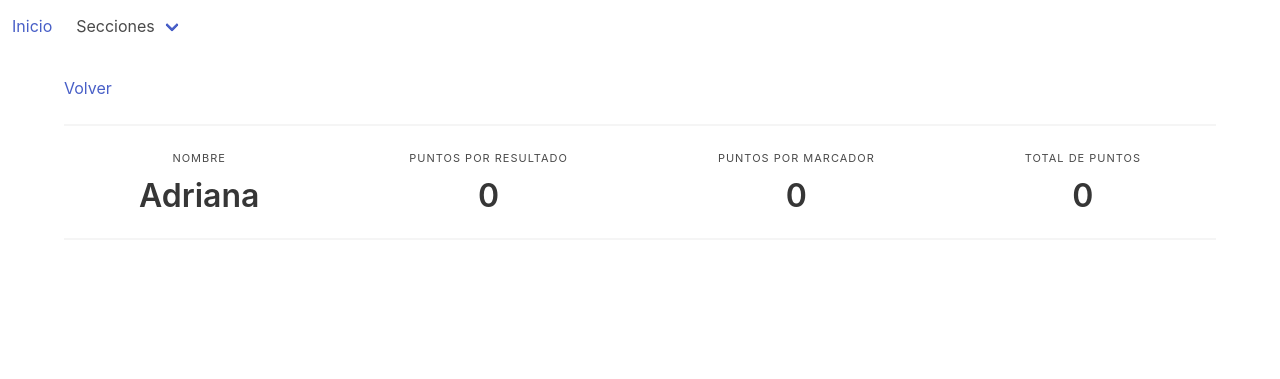
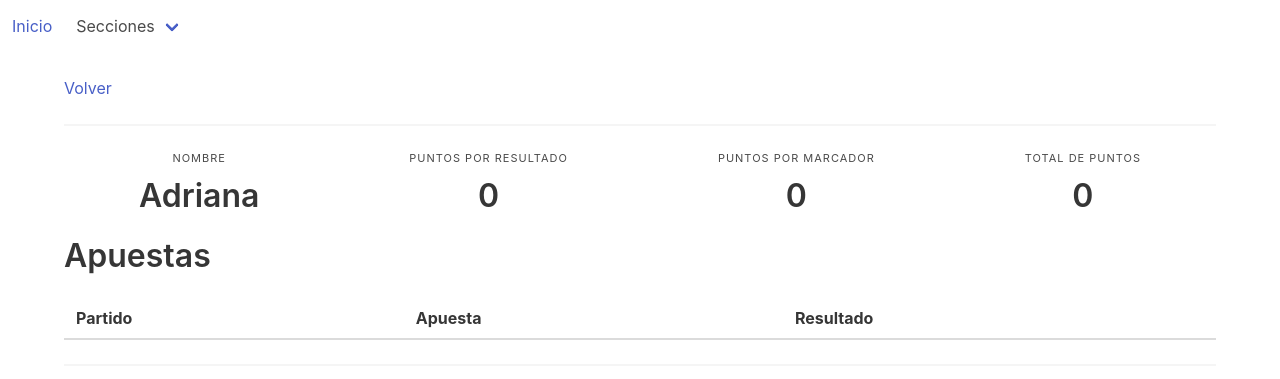
Before and after one commit to amekare/world_cup_2018, a Django app: page /dashboard/gamblers/8 in a window 1280 px wide. Shown: the top 379 px of the page. Run offline with Django 3.2, Linux system fonts and the light colour scheme; data comes from the database, SQL or seed files in the repository; lists and menus that the app fills with data are empty; some libraries are stand-ins or nearby versions.

Commit message:
visualizacion individual de las apuestas

```diff
--- a/dashboard/templatetags/custom_tags.py
+++ b/dashboard/templatetags/custom_tags.py
@@ -1,5 +1,4 @@
-from dashboard.models import Gambler
-from django.template.defaultfilters import stringfilter
+from dashboard.models import Gambler, Bet
 from django import template
 
 register = template.Library()
@@ -10,3 +9,12 @@ def total_points(value, arg):
     gambler = Gambler.objects.get(name=arg)
     points = gambler.points_semi + gambler.points_score + gambler.points_final + gambler.points_8vo+gambler.points_4vo + gambler.points_3er + gambler.points_result
     return str(points)
+
+@register.filter()
+def result(value, arg):
+    try:
+        bet = Bet.objects.get(match=arg, source__name="Oficial")
+    except Bet.DoesNotExist:
+        return 'Sin jugar'
+
+    return str(bet.goals_team1) + " - " + str(bet.goals_team2)
--- a/templates/dashboard/gambler_detail.html
+++ b/templates/dashboard/gambler_detail.html
@@ -34,6 +34,37 @@
         </div>
 
     </div>
+    <div class="level">
+        <div>
+            <p class="title">
+                Apuestas
+            </p>
+        </div>
+        <br/>
+    </div>
+    <div class="level">
+        <table class="table">
+            <thead>
+            <tr>
+                <th>Partido</th>
+                <th>Apuesta</th>
+                <th>Resultado</th>
+            </tr>
+            </thead>
+            <tbody>
+
+            {% for bet in gambler.bet_set.all %}
+                <tr>
+                    <td><a href="{% url 'bet-detail' bet.pk %}">{{ bet.team1 }} - {{ bet.team2 }}</a></td>
+                    <td>{{ bet.goals_team1 }} - {{ bet.goals_team2 }}</td>
+                    <td>{{ total|result:bet.match }}</td>
+                </tr>
+            {% endfor %}
+            </tbody>
+
+        </table>
+    </div>
+    <hr>
     <hr>
 
 {% endblock %}
```
